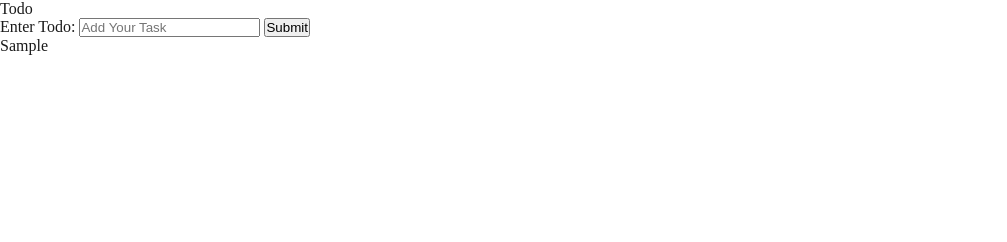
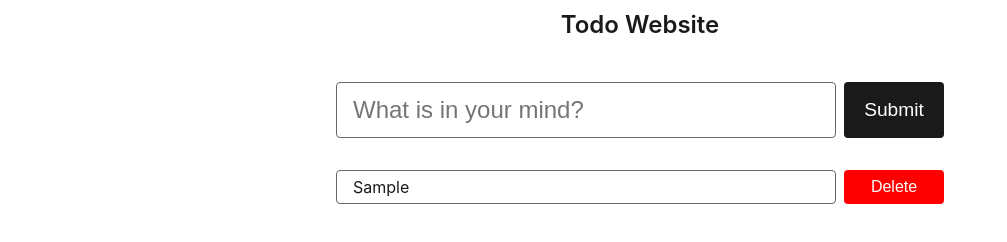
Before and after one commit to TheNiteshNagar/coding-projects, a plain HTML site: page 03-todo-website/index.html in a window 1280 px wide. Both pictures are taken after typing "Sample" into the empty fields and a click on the input "Submit". Shown: the whole page, without its empty margins (0-1007 px from the left). Drawn offline with Linux system fonts and the light colour scheme.

Commit message:
Add Todo Logic and Styling

```diff
--- a/03-todo-website/index.html
+++ b/03-todo-website/index.html
@@ -8,20 +8,19 @@
 </head>
 <body>
     <header>
-        <div class="logo">Todo</div>
+        <div class="logo">Todo Website</div>
     </header>
     <main>
-        <section class="todo-form-section">
+        <section class="add-todo-page">
             <form id="todo-form">
-                <label for="todo">Enter Todo:</label>
-                <input type="text" id="todo" name="todo" placeholder="Add Your Task" autocomplete="off">
-                <input type="submit" value="Submit" class="submit-button">
+                <input type="text" id="input-todo" autocomplete="off" placeholder="What is in your mind?" autofocus>
+
+                <input type="submit" id="submit-button" value="Submit">
             </form>
         </section>
-        <section class="todos">
-            <ul id="todo-lists">
 
-            </ul>
+        <section class="list-todo-page">
+            <ul id="todos-list"></ul>
         </section>
     </main>
     <footer></footer>
--- a/03-todo-website/script.js
+++ b/03-todo-website/script.js
@@ -1,22 +1,60 @@
-const todoList = document.getElementById('todo-lists')
-const form = document.getElementById('todo-form');
-const input = document.getElementById('todo')
-let todos = []
+const todoForm = document.getElementById('todo-form');
+const inputTodo = document.getElementById('input-todo');
+const todosList = document.getElementById('todos-list');
 
-form.addEventListener('submit', (event) => {
-    event.preventDefault();
+const key = 'localStorageTodos'         // I'm Greatest Coder I thougth why not to name it as key to access local storage
+let todos = [];
 
-    const newTodo = input.value;
+// Fetch All Todos From LocalStorage and Set into todos array on window load
+window.addEventListener('load', fetchLocalTodos);
 
-    console.log('Todo: ', newTodo)
+// Run On Submit Button
+todoForm.addEventListener('submit', (event) => {
+    event.preventDefault();     // Prevent Reload I'm Not Using Ai i forget everytime so I Addded this comment here!!!
 
-    todos.push(newTodo)
+    const inputTodoValue = inputTodo.value.trim();
 
-    const liTodo = document.createElement('li')
-    liTodo.textContent = newTodo
-    todoList.appendChild(liTodo)
+    if(inputTodoValue !== '') {
+        todos.push(inputTodoValue);
+        saveTodos();
+        renderTodos();
+        inputTodo.value = '';
+    }
+});
 
-    localStorage.setItem('myTodos', todos)
 
-    input.value = ''
-} )
+function saveTodos() {
+    localStorage.setItem(key, JSON.stringify(todos));
+}
+
+
+function fetchLocalTodos() {
+    const saveTodos = localStorage.getItem(key);
+    if(saveTodos) {
+        todos = JSON.parse(saveTodos);
+        renderTodos();
+    }
+}
+
+function renderTodos() {
+    todosList.innerHTML = ''
+
+    todos.forEach((todoText, index) => {
+        const newTodoList = document.createElement('li');
+        newTodoList.innerHTML = `<span>${todoText}</span>`;
+
+        const deleteBtn = document.createElement('button');
+        deleteBtn.textContent = 'Delete';
+
+        deleteBtn.addEventListener('click', () => {
+            todos.splice(index, 1);
+
+            saveTodos();
+
+            renderTodos();
+        })
+
+        newTodoList.appendChild(deleteBtn);
+        todosList.appendChild(newTodoList);
+    })
+}
--- a/03-todo-website/style.css
+++ b/03-todo-website/style.css
@@ -2,6 +2,7 @@
     --bg: #ffffff;
     --text: #1a1a1a;
     --accent: #666666;
+    --alert: #ff0000;
 }
 
 * {
@@ -14,8 +15,99 @@ body {
     min-height: 100vh;
     background-color: var(--bg);
     color: var(--text);
+    font-family: 'Inter', sans-serif;
+    line-height: 2rem;
+    user-select: none;
 }
 
-.submit-button {
+header {
+    display: flex;
+    justify-content: center;
+    align-items: center;
+    background-color: var(--bg);
+    height: 50px;
+}
+
+.logo {
+    font-size: 1.5rem;
+    font-weight: 600;
     cursor: pointer;
 }
+
+.logo:hover {
+    color: var(--accent);
+}
+
+main {
+    min-height: calc(100vh - 50px);
+    display: flex;
+    flex-direction: column;
+    align-items: center;
+    gap: 2rem;
+}
+
+.add-todo-page {
+    margin-top: 2rem;
+}
+
+#todo-form {
+    display: flex;
+    justify-content: center;
+    align-items: center;
+    gap: 0.5rem;
+}
+
+#todo-form #input-todo {
+    width: 500px;
+    height: 7vh;
+    font-size: 1.5rem;
+    padding: 0.25rem 1rem;
+    border: 1px solid var(--accent);
+    border-radius: 4px;
+}
+
+#todo-form #submit-button {
+    width: 100px;
+    height: 7vh;
+    cursor: pointer;
+    background: var(--text);
+    color: var(--bg);
+    border-radius: 4px;
+    font-size: 1.2rem;
+}
+
+input {
+    border: none;
+    outline: none;
+    margin: 0;
+    padding: 0;
+}
+
+ul {
+    width: calc(500px + 100px + 0.5rem);
+}
+
+li {
+    margin-bottom: 1rem;
+    display: flex;
+    justify-content: space-between;
+}
+
+li span {
+    border: 1px solid var(--accent);
+    width: 500px;
+    border-radius: 4px;
+    padding-left: 1rem;
+}
+
+li button {
+    width: 100px;
+    font-size: 1rem;
+    cursor: pointer;
+    padding: 0.25rem 0.5rem;
+    background: var(--alert);
+    color: var(--bg);
+    border: none;
+    outline: none;
+    border-radius: 4px;
+}
```
